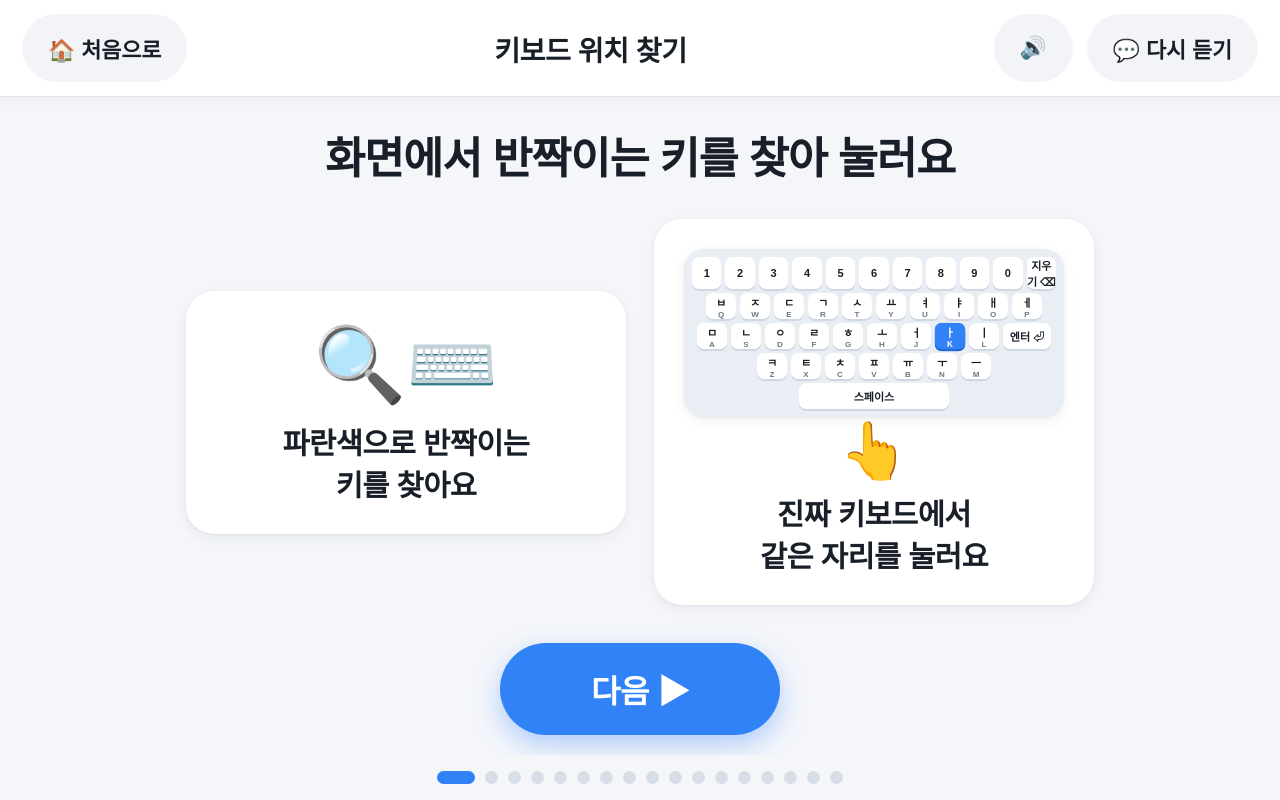
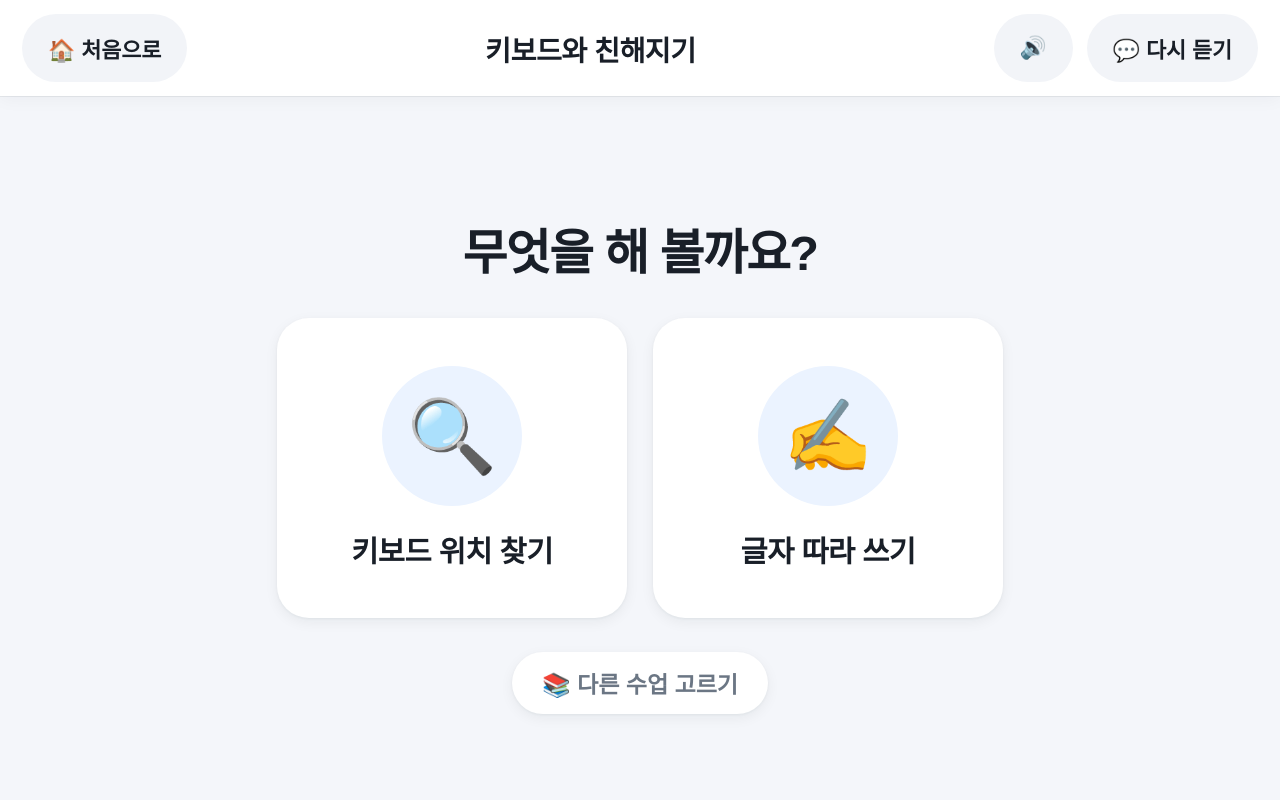
Before and after one commit to HYUNMINJU/digitalbasic, a plain HTML site: page lesson2.html in a window 1280 px wide. Drawn offline with Linux system fonts and the light colour scheme.

Commit message:
2차시를 위치 찾기·따라 쓰기 두 파트로 나누고 따라 쓰기 연습 확대
키보드를 한 파트에 몰지 않고 구분: 파트1 '키보드 위치 찾기'(findkey 13스텝),
파트2 '글자 따라 쓰기'(typeword)로 나눴다. 따라 쓰기 단어를 3개→6개로 늘려
2글자부터 4글자까지 다양한 자모를 연습한다: ㄱㅏ ㄴㅜ ㅁㅏㄹ ㅂㅓㅅ ㅇㅏㄱㅏ ㄷㅗㄹㅣ.

- 파트가 2개가 되어 카드 선택 화면(내부 홈)을 되살렸다(goHome). 시작 시
  카드 화면으로 진입하고, 헤더 홈도 카드 화면으로. 그 화면에 index.html로
  나가는 '다른 수업 고르기' 링크(.pickerlink)를 둔다.
- celebrate는 파트 하나 완주 시 파트 축하(🏆), 두 파트 모두 done이면 finale(🎓).
  홈 로드는 goHome이 담당하므로 완료 상태로 재방문해도 finale이 먼저 뜨지 않는다.
- 모든 단어의 자모가 KO2CODE에 매핑됨을 확인(못 치는 글자 없음).
- 1920/1366/1024×600 모두 4글자 단어에서도 키보드 세로 안 잘림 확인.

Co-Authored-By: Claude Opus 4.8 (1M context) <noreply@anthropic.com>

```diff
--- a/lesson2.html
+++ b/lesson2.html
@@ -90,6 +90,14 @@ footer#dots:empty{display:none;}
   position:absolute; top:18px; right:18px; background:var(--green-soft); color:#087F46;
   border-radius:999px; padding:9px 18px; font-weight:800; font-size:17px;
 }
+.pickerlink{
+  display:inline-block; margin-top:34px; padding:14px 30px; border-radius:999px;
+  background:var(--card); color:var(--sub); font-weight:700;
+  font-size:clamp(17px,1.8vw,23px); text-decoration:none; box-shadow:var(--shadow-sm);
+  transition:transform .12s ease, color .12s ease;
+}
+.pickerlink:hover{color:var(--accent); transform:translateY(-2px);}
+.pickerlink:focus-visible{outline:4px solid #94C1FF; outline-offset:3px;}
 
 /* ===== 큰 버튼 ===== */
 .big-btn{
@@ -370,7 +378,8 @@ const sceneTypeIntro = () => `<div class="scene introrow">
   <div class="np-card"><div class="art">⌫</div><p>틀리면 지우기 키로<br>지우고 다시 써요</p></div>
 </div>`;
 
-/* ===== 학습 내용 (단일 데이터) ===== */
+/* ===== 학습 내용 (단일 데이터) =====
+   두 파트로 나눔: 파트1 위치 찾기, 파트2 따라 쓰기 */
 const MODULES = [
   { id:'findkey', title:'키보드 위치 찾기', icon:'🔍', doneMsg:'키보드 위치 박사가 되었어요!', steps:[
     { type:'info', scene:sceneFindIntro, text:'화면에서 반짝이는 키를 찾아 눌러요' },
@@ -391,11 +400,16 @@ const MODULES = [
     { type:'findkey', code:'Digit1', label:'1', text:'숫자 1 을 찾아 눌러 보세요' },
     { type:'findkey', code:'Digit5', label:'5', text:'숫자 5 를 찾아 눌러 보세요' },
     { type:'findkey', code:'Digit0', label:'0', text:'숫자 0 을 찾아 눌러 보세요' },
-    /* 6단계 — 따라 쓰기 (입력하고 지우기) */
+  ]},
+  { id:'typeword', title:'글자 따라 쓰기', icon:'✍️', doneMsg:'따라 쓰기 박사가 되었어요!', steps:[
     { type:'info', scene:sceneTypeIntro, text:'파란 글자를 순서대로 눌러 써 봐요' },
+    /* 짧은 것(2글자)부터 긴 것(4글자)까지, 다양한 위치의 자모 */
     { type:'typeword', word:['ㄱ','ㅏ'], text:'파란 글자를 순서대로 눌러요' },
-    { type:'typeword', word:['ㄴ','ㅏ','ㅁ'], text:'틀리면 지우기로 지우고 다시 써요' },
+    { type:'typeword', word:['ㄴ','ㅜ'], text:'파란 글자를 순서대로 눌러요' },
+    { type:'typeword', word:['ㅁ','ㅏ','ㄹ'], text:'틀리면 지우기로 지우고 다시 써요' },
+    { type:'typeword', word:['ㅂ','ㅓ','ㅅ'], text:'파란 글자를 순서대로 눌러요' },
     { type:'typeword', word:['ㅇ','ㅏ','ㄱ','ㅏ'], text:'파란 글자를 순서대로 눌러요' },
+    { type:'typeword', word:['ㄷ','ㅗ','ㄹ','ㅣ'], text:'파란 글자를 순서대로 눌러요' },
   ]},
 ];
 
@@ -437,13 +451,23 @@ function winStep(){
   busy = true;
   praise(() => { busy = false; nextStep(); });
 }
-/* 모듈이 1개뿐이라 완주 = 곧 오늘 공부 끝. 바로 finale로 간다.
-   (done 맵을 보고 판단하면 재방문 시 첫 화면부터 finale이 떠 버린다) */
+/* 파트(모듈) 하나를 끝내면 축하 화면. 두 파트 모두 끝나면 finale. */
 function celebrate(m){
   S.screen = 'celebrate';
   stage.onclick = null;
   renderDots();
-  finale();
+  if(MODULES.every(x => done[x.id])){ finale(); return; }
+  stage.innerHTML = `<div class="celebrate">
+    <span class="ce">🏆</span>
+    <h2>${m.doneMsg}</h2>
+    <div class="btns">
+      <button class="big-btn green" id="againBtn" type="button">🔄 한 번 더</button>
+      <button class="big-btn" id="homeBtn2" type="button">🏠 처음으로</button>
+    </div>
+  </div>`;
+  speak(m.doneMsg);
+  $('#againBtn').onclick = () => { S.si = 0; runStep(); };
+  $('#homeBtn2').onclick = goHome;
 }
 function finale(){
   const E = ['🎉','🎊','⭐','🌸'];
@@ -453,24 +477,43 @@ function finale(){
     <div class="celebrate">
       <span class="ce">🎓</span>
       <h2>키보드를 다 익혔어요!</h2>
-      <p class="fin-sub">위치 찾기 ✅&ensp;숫자 ✅&ensp;따라 쓰기 ✅<br>정말 대단해요!</p>
+      <p class="fin-sub">위치 찾기 ✅&ensp;따라 쓰기 ✅<br>정말 대단해요!</p>
       <div class="btns">
         <button class="big-btn green" id="againBtn" type="button">🔄 한 번 더</button>
         <button class="big-btn" id="homeBtn2" type="button">🏠 처음으로</button>
       </div>
     </div>`;
-  speak('와! 키보드 위치를 모두 익혔어요. 정말 대단해요!');
+  speak('와! 키보드를 모두 익혔어요. 정말 대단해요!');
   $('#againBtn').onclick = () => { S.si = 0; runStep(); };
-  $('#homeBtn2').onclick = goPicker;
+  $('#homeBtn2').onclick = goHome;
 }
 function startModule(i){
   S.mi = i; S.si = 0;
   $('#title').textContent = MODULES[i].title;
   runStep();
 }
-/* 모듈이 하나뿐이라 내부 홈(카드 선택) 없이 '처음으로'는 차시 선택 화면으로 바로 나간다 */
-function goPicker(){ try{ speechSynthesis.cancel(); }catch(e){} location.href = 'index.html'; }
-$('#homeBtn').onclick = e => { e.currentTarget.blur(); goPicker(); };
+/* 파트가 2개라 카드 선택 화면(내부 홈)을 둔다. 여기서 index로도 나갈 수 있다. */
+function goHome(){
+  S.screen = 'home'; S.mi = -1;
+  stage.onclick = null;
+  try{ speechSynthesis.cancel(); }catch(e){}
+  $('#title').textContent = '키보드와 친해지기';
+  renderDots();
+  stage.innerHTML = `<div class="home">
+    <h1>무엇을 해 볼까요?</h1>
+    <div class="cards">${MODULES.map((m,i) => `
+      <button class="card" data-i="${i}" type="button">
+        ${done[m.id] ? '<span class="badge">✅ 해냈어요</span>' : ''}
+        <span class="cicon">${m.icon}</span>
+        <span class="cname">${m.title}</span>
+      </button>`).join('')}
+    </div>
+    <a class="pickerlink" href="index.html">📚 다른 수업 고르기</a>
+  </div>`;
+  lastTts = '하고 싶은 공부를 눌러 보세요.';
+  stage.querySelectorAll('.card').forEach(c => c.onclick = () => startModule(+c.dataset.i));
+}
+$('#homeBtn').onclick = e => { e.currentTarget.blur(); goHome(); };
 
 /* ===== 단계 실행기 ===== */
 const RUN = {
@@ -570,8 +613,7 @@ window.addEventListener('keydown', e => {
   h(step, e);
 });
 
-/* 모듈이 하나뿐이라 카드 선택 화면을 건너뛰고 바로 시작 */
-startModule(0);
+goHome();
 </script>
 </body>
 </html>
```
Also changed, not shown: 1 other file.
